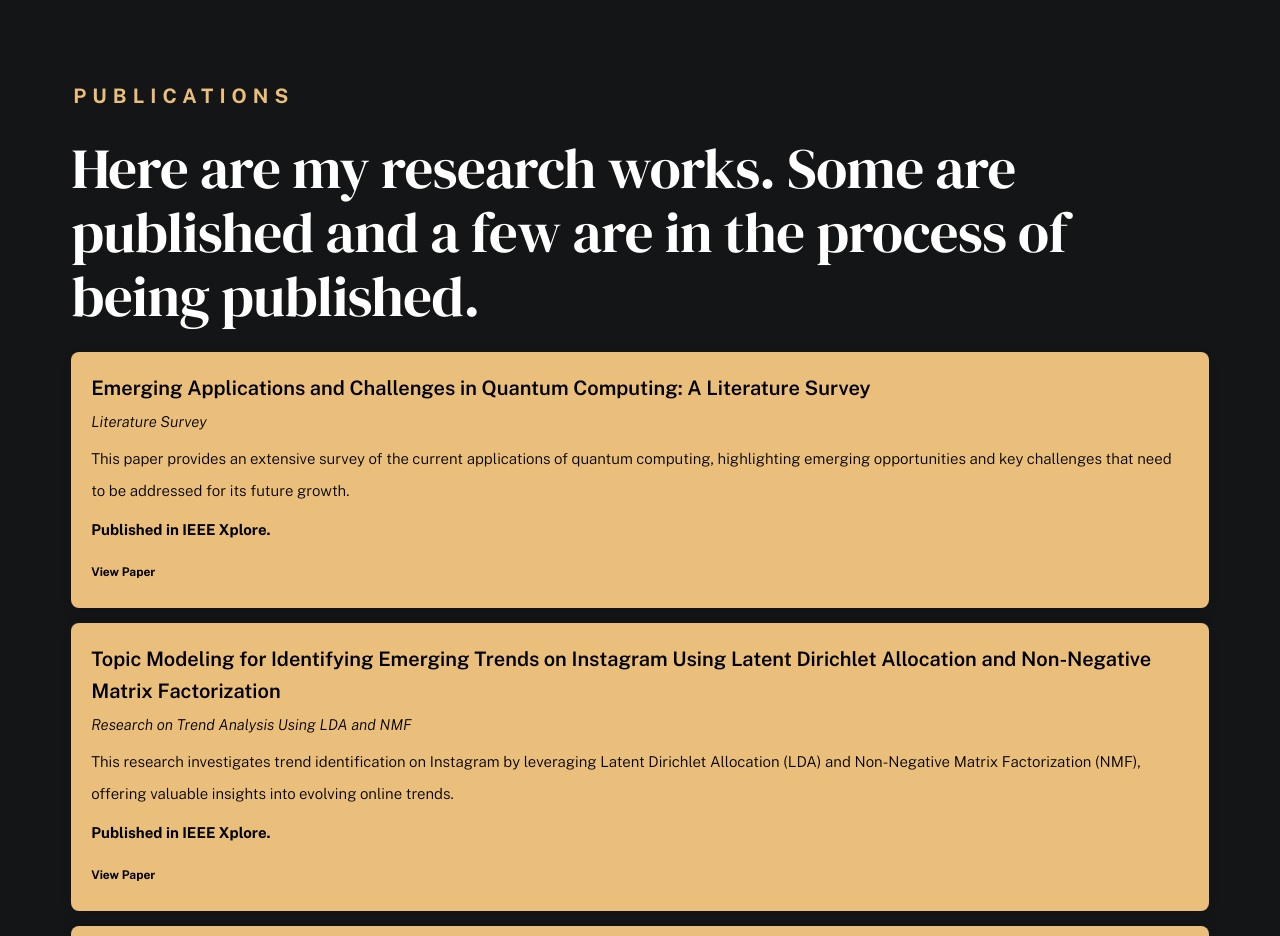
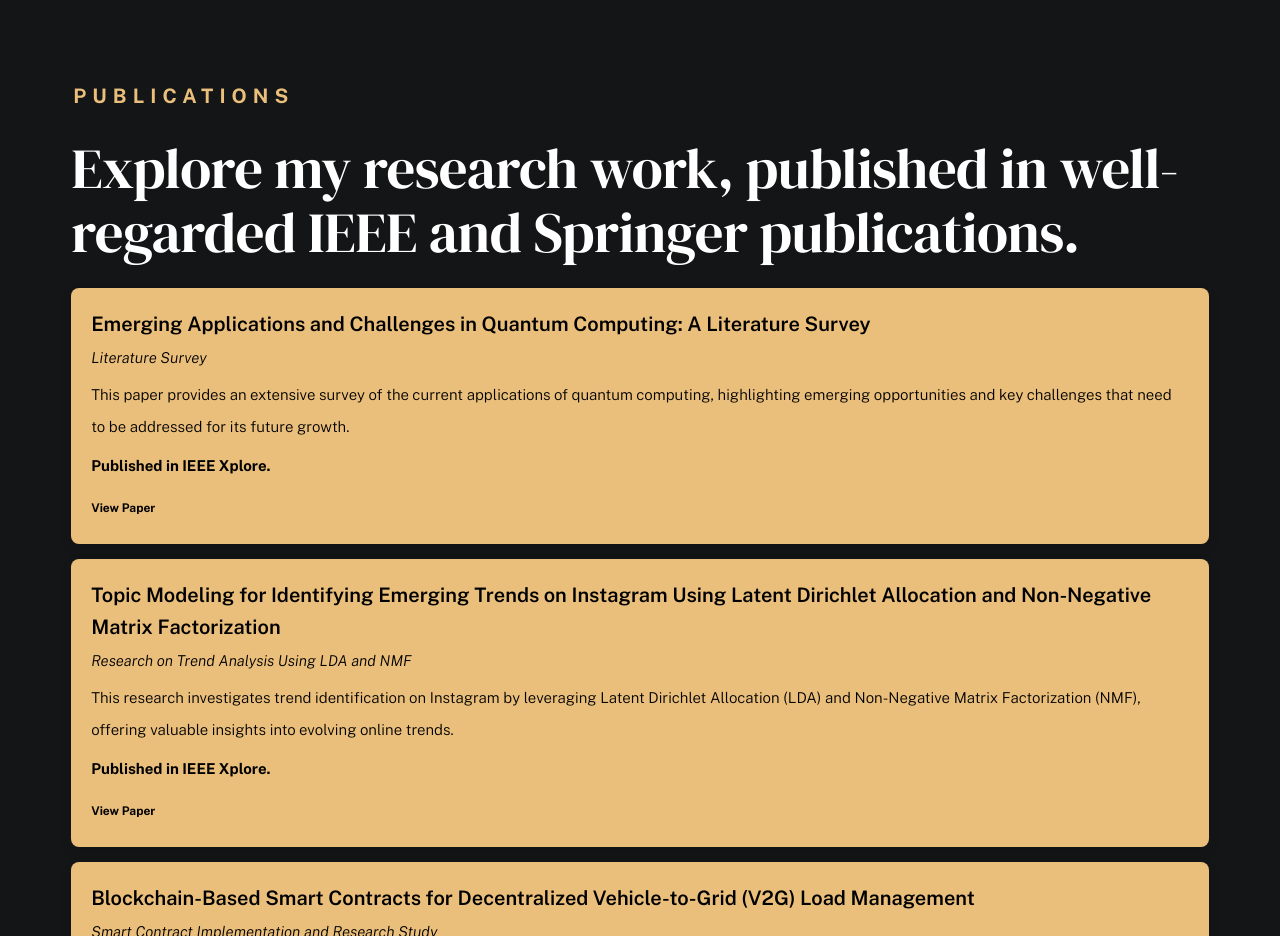
Before and after one commit to ishmeen-11/Ishmeen-Portfolio, a plain HTML site: page index.html in a window 1280 px wide. Shown: the part 4860-5796 px from the top of the page. Drawn offline with nearby package versions, Linux system fonts and the light colour scheme; a web font is replaced by a local one.

Commit message:
Update index.html

```diff
--- a/index.html
+++ b/index.html
@@ -626,8 +626,7 @@
                             Publications
                         </h2>
                         <p class="h1" data-animate-el>
-                            Here are my research works. Some are published and a few are in the process of being
-                            published.
+                            Explore my research work, published in well-regarded IEEE and Springer publications.
                         </p>
 
 
```
